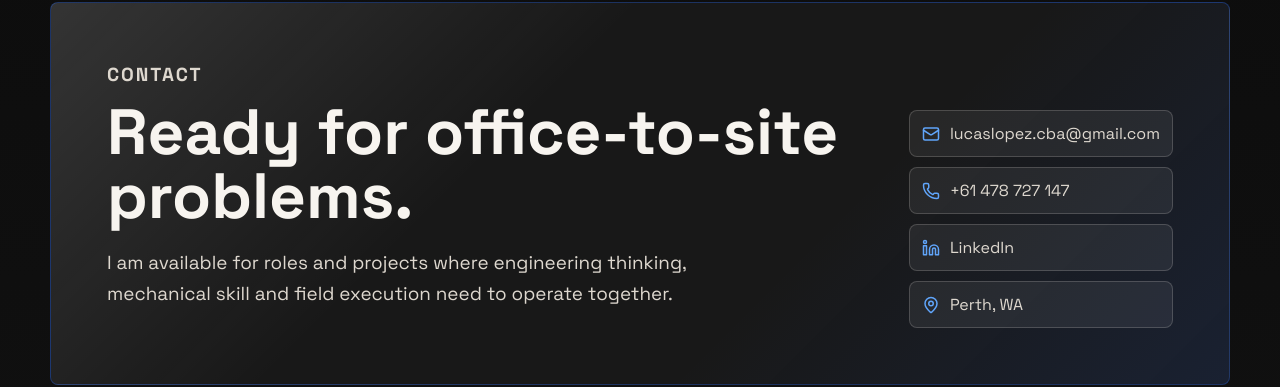
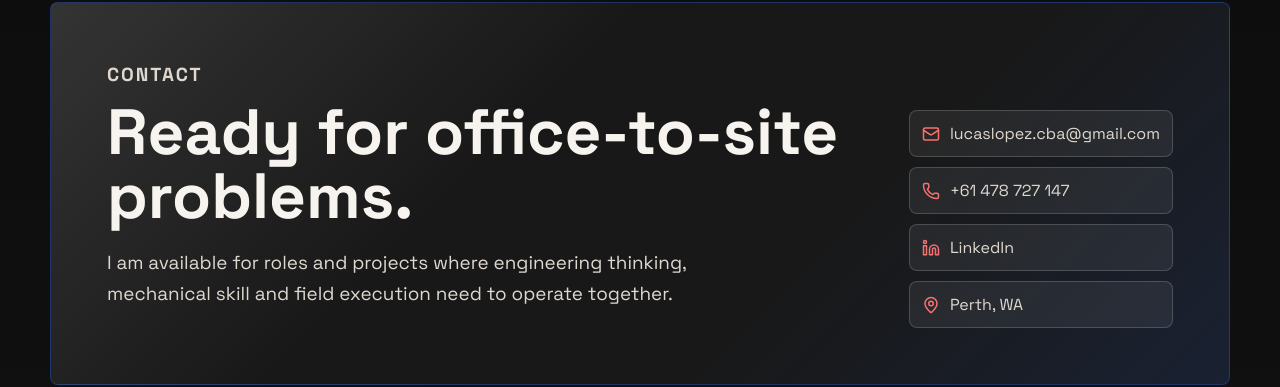
Before and after one commit to lucaslopez17/lucas_lopez_portfolio, a Next.js app: page / in a window 1280 px wide. Shown: the part 2354-2741 px from the top of the page. Built offline with nearby package versions, Linux system fonts and the light colour scheme.

Commit message:
Switch contact icon accent color to red

```diff
--- a/app/globals.css
+++ b/app/globals.css
@@ -2194,7 +2194,7 @@ html[data-theme="dark"] .software-meter {
 }
 
 .contact-actions svg {
-  color: #60a5fa;
+  color: #f87171;
   flex: 0 0 auto;
 }
 
```
